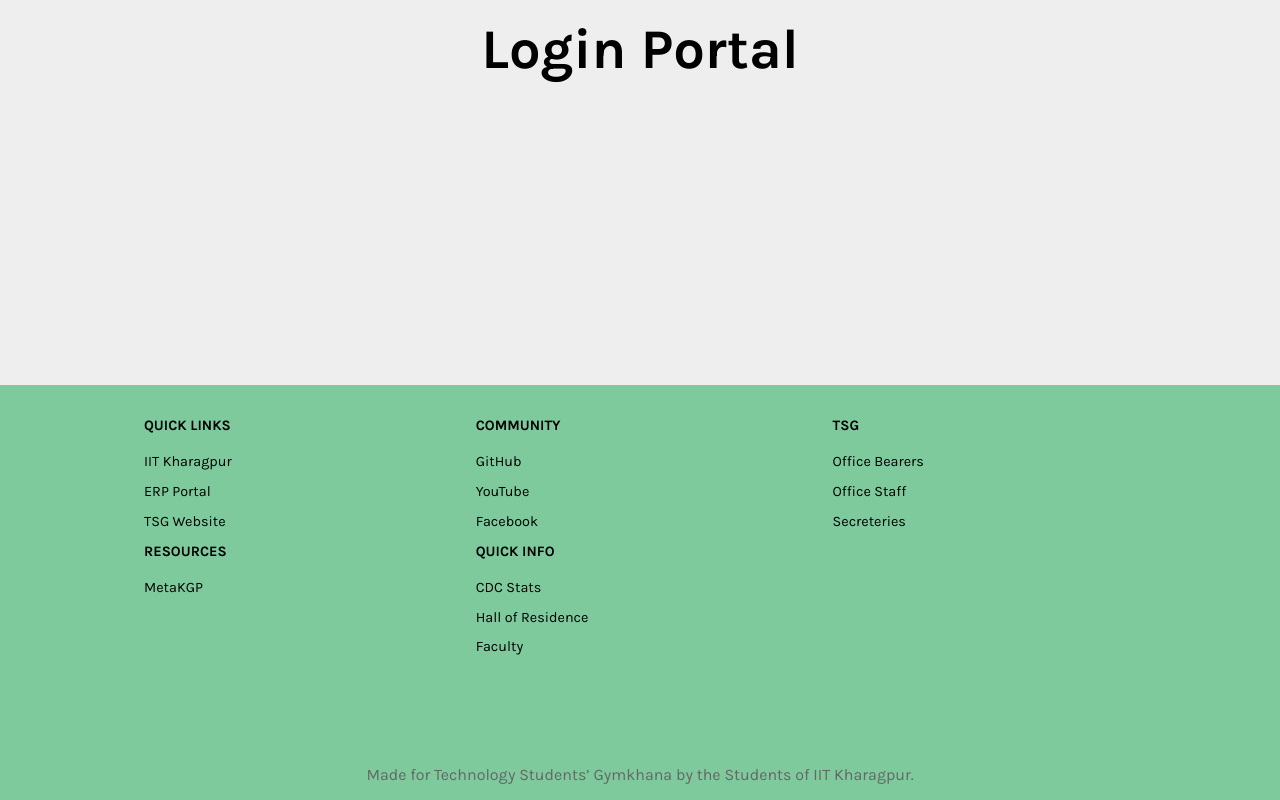
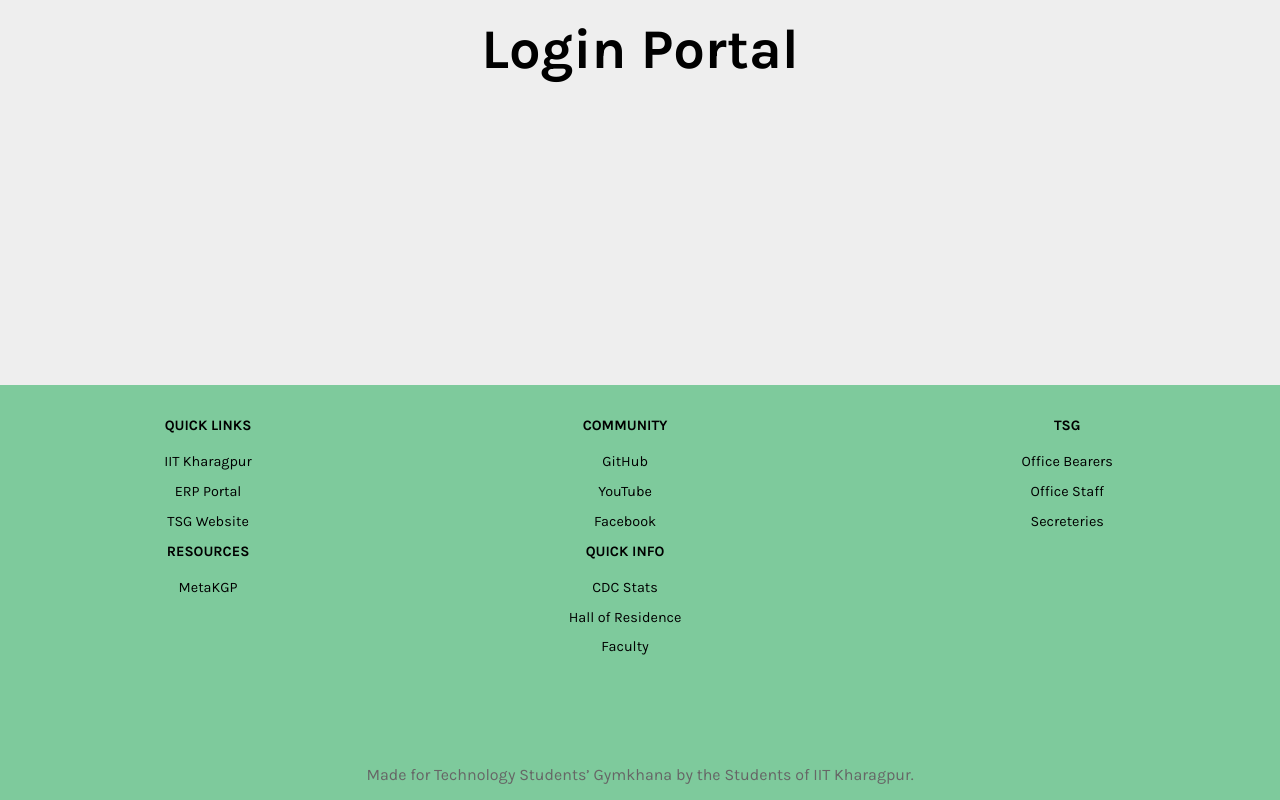
Before and after one commit to Hack-TeeEssGee/frontend, a React (Create React App) app: page / in a window 1280 px wide. Shown: the part 1935-2735 px from the top of the page. Built offline with nearby package versions, Linux system fonts and the light colour scheme.

Commit message:
fixed footer item alignment

```diff
--- a/src/styles/_footer.scss
+++ b/src/styles/_footer.scss
@@ -8,7 +8,6 @@
 
   div {
     margin: 1rem 0.5rem;
-    //text-align: center;
   }
 
   nav {
@@ -50,8 +49,8 @@
   @include sm {
     nav {
       flex-direction: column;
-      //text-align: center;
-      width: 80vw;
+      text-align: center;
+      width: 100vw;
       height: 300px;
       justify-content: flex-start;
       flex-wrap: wrap;
@@ -65,8 +64,8 @@
   @include md {
     nav {
       flex-direction: column;
-      //text-align: center;
-      width: 80vw;
+      text-align: center;
+      width: 100vw;
       justify-content: flex-start;
       height: 300px;
       flex-wrap: wrap;
```
